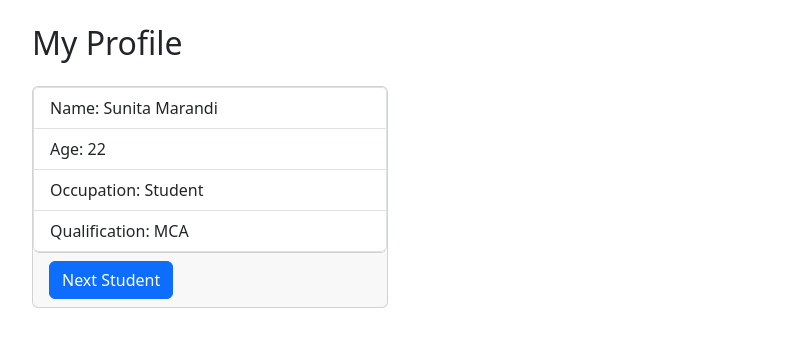
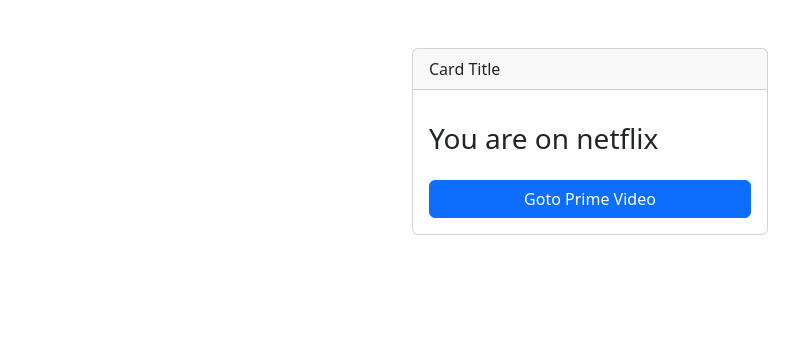
Before and after one commit to sagarsutar007/book-library, a React (Vite) app: page /test in a window 1280 px wide. Shown: the top 346 px of the page, without its empty margins (50-849 px from the left). Built offline with nearby package versions, Linux system fonts and the light colour scheme.

Commit message:
ref and effect

```diff
--- a/src/pages/Test.jsx
+++ b/src/pages/Test.jsx
@@ -1,65 +1,36 @@
-import { useState } from "react";
-import { Card, Col, Container, Row, Button } from "react-bootstrap";
+import { useEffect, useState } from "react"
+import { Container, Row, Col, Card, Button } from "react-bootstrap"
 
-const students = [
-    {
-        name: "Sunita Marandi",
-        age: 22,
-        occupation: "Student",
-        qualification: "MCA"
-    },
-    {
-        name: "Lipsa Panda",
-        age: 20,
-        occupation: "Student",
-        qualification: "BCA"
-    },
-    {
-        name: "Jyotirmayee Pradhan",
-        age: 20,
-        occupation: "Student",
-        qualification: "BCA"
-    },
-    {
-        name: "Abhishek Xalxo",
-        age: 24,
-        occupation: "Student",
-        qualification: "BCA"
-    }
-]
-function Test() {
-    const [student, setStudent] = useState(students[0]);
-    const [counter, setCounter] = useState(0);
-    const handleChangeStudent = () => {
-        const nextCounter = (counter + 1) % students.length;
-        setCounter(nextCounter);
-        setStudent(students[nextCounter]);
-    };
+function Test () {
+    const [name, setName] = useState('Sagar');
+    const [url, setUrl] = useState('netflix');
+    useEffect(()=>{
+        if (url == "Prime Video") {
+            window.location.href="https://primevideo.com";
+        }
 
-    return (<>
+    },[url, name]);
+
+    return (
         <Container>
             <Row>
-                <Col>
-                    <h2 className="my-4">My Profile</h2>
-                </Col>
-            </Row>
-            <Row>
-                <Col lg={4}>
+                <Col lg={4} className="mx-auto my-5">
                     <Card>
-                        <ul className="list-group">
-                            <li className="list-group-item">Name: {student.name}</li>
-                            <li className="list-group-item">Age: {student.age}</li>
-                            <li className="list-group-item">Occupation: {student.occupation}</li>
-                            <li className="list-group-item">Qualification: {student.qualification}</li>
-                        </ul>
-                        <Card.Footer>
-                            <Button variant="primary" onClick={handleChangeStudent}>Next Student</Button>
-                        </Card.Footer>
+                        <Card.Header>Card Title</Card.Header>
+                        <Card.Body>
+                        <h3 className="mt-3">You are on {url}</h3>
+                        <Button onClick={()=>{
+                            setUrl('Prime Video');
+                        }} className="w-100 mt-3">Goto Prime Video</Button>
+
+                        </Card.Body>
                     </Card>
                 </Col>
             </Row>
         </Container>
-    </>)
+
+    )
+
 }
 
-export default Test;
+export default Test
```
Also changed, not shown: src/pages/Test-v1.jsx (added, +65 -0 lines), src/pages/Test-v2.jsx (added, +41 -0 lines).
